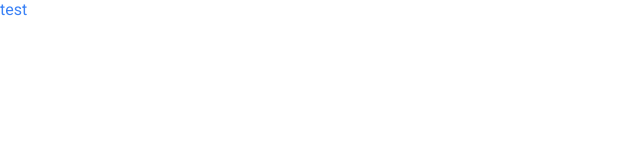
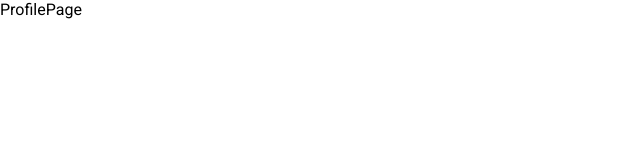
Before and after one commit to Hooseinsalari/paklean-front-test, a React (Vite) app: page / in a window 1280 px wide. Shown: the top 160 px of the page, without its empty margins (0-640 px from the left). Built offline with nearby package versions, Linux system fonts and the light colour scheme.

Commit message:
feat: implement routing

```diff
--- a/src/App.tsx
+++ b/src/App.tsx
@@ -1,8 +1,20 @@
+import { Routes, Route } from "react-router-dom";
+
+// pages
+import ProfilePage from "./pages/ProfilePage";
+import SignupPage from "./pages/SignUpPage";
+import EditProfilePage from "./pages/EditProfilePage";
+
 function App() {
-
   return (
-   <div className="text-blue-500">test</div>
-  )
+    <div>
+      <Routes>
+        <Route path="/" element={<ProfilePage />} />
+        <Route path="/signup" element={<SignupPage />} />
+        <Route path="/edit-profile" element={<EditProfilePage />} />
+      </Routes>
+    </div>
+  );
 }
 
-export default App
+export default App;
--- a/src/main.tsx
+++ b/src/main.tsx
@@ -1,10 +1,14 @@
-import React from 'react'
-import ReactDOM from 'react-dom/client'
-import App from './App.tsx'
-import './index.css'
+import React from "react";
+import ReactDOM from "react-dom/client";
+import App from "./App.tsx";
+import "./index.css";
 
-ReactDOM.createRoot(document.getElementById('root')!).render(
+import { BrowserRouter } from "react-router-dom";
+
+ReactDOM.createRoot(document.getElementById("root")!).render(
   <React.StrictMode>
-    <App />
-  </React.StrictMode>,
-)
+    <BrowserRouter>
+      <App />
+    </BrowserRouter>
+  </React.StrictMode>
+);
```
